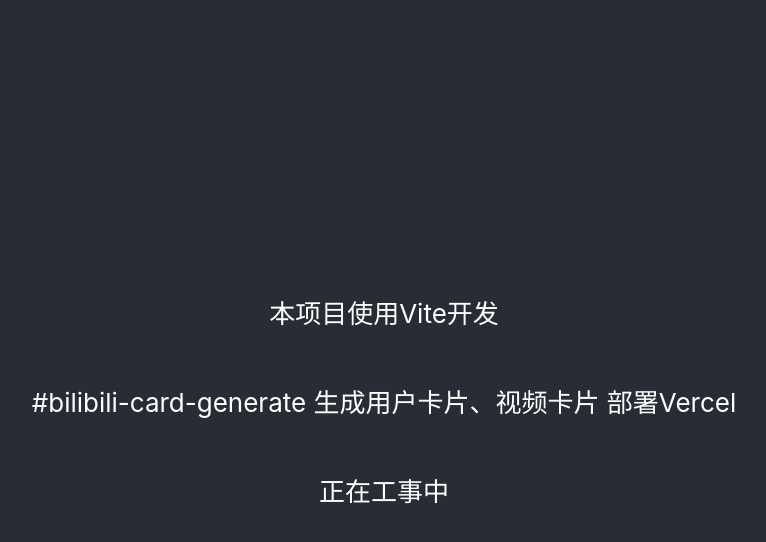
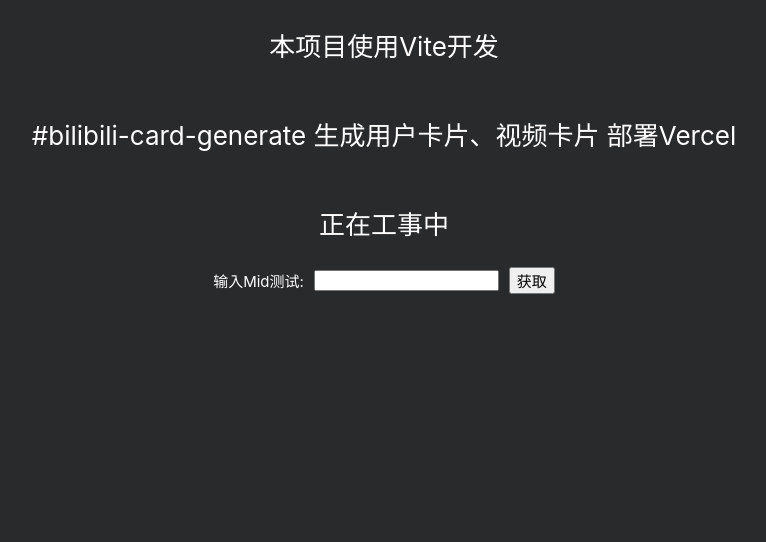
Before and after one commit to Luncode/bilibili-card-generate, a React (Vite) app: page / in a window 1280 px wide. Shown: the top 542 px of the page, without its empty margins (256-1022 px from the left). Built offline with nearby package versions, Linux system fonts and the light colour scheme.

Commit message:
更新和配置 测试

```diff
--- a/index.html
+++ b/index.html
@@ -4,7 +4,8 @@
     <meta charset="UTF-8" />
     <link rel="icon" type="image/svg+xml" href="/src/favicon.svg" />
     <meta name="viewport" content="width=device-width, initial-scale=1.0" />
-    <title>Vite App</title>
+    <meta name="referrer" content="no-referrer">
+    <title>bilibili-card-generate</title>
   </head>
   <body>
     <div id="root"></div>
--- a/src/App.css
+++ b/src/App.css
@@ -13,13 +13,48 @@
   }
 }
 
+.MidNumber{
+  font-size:15px;
+  display: flex;
+  align-items: center;
+}
+.MidNumber input{
+  margin: 0 10px;
+}
+.MidNumber button{
+  font-size: 15px;
+}
+.userFace{
+  width:100px;
+  border-radius:50%;
+}
+.userInfo{
+  margin-top:30px;
+  width:300px;
+  height:200px;
+  color:#000;
+  background-color: #fff;
+  border-radius: 10px;
+  padding:10px 0;
+}
+.userFace{
+  margin: 10px 0;
+}
+.userStatus{
+  box-sizing: border-box;
+  font-size:14px;
+  display: flex;
+  width:100%;
+  padding:0 10px;
+  justify-content: space-between;
+}
+
 .App-header {
-  background-color: #282c34;
+  background-color: #292a2c;
   min-height: 100vh;
   display: flex;
   flex-direction: column;
   align-items: center;
-  justify-content: center;
   font-size: calc(10px + 2vmin);
   color: white;
 }
--- a/src/App.tsx
+++ b/src/App.tsx
@@ -1,12 +1,50 @@
+import { useEffect, useState } from "react";
 import "./App.css";
+import { IBILIBILI_USER_INFO } from "./IType/interface";
 
 function App() {
+  const [userInfo, setUserInfo] = useState<IBILIBILI_USER_INFO>();
+  const [MidNumber, setMidNumber] = useState<string>();
+  const getUserInfo = () => {
+    fetch("/bilibili/x/space/acc/info?mid=" + MidNumber).then(async (res) => {
+      setUserInfo((await res.json()) as IBILIBILI_USER_INFO);
+      console.log(userInfo?.data);
+    });
+  };
+  // useEffect(()=>{
+  //   fetch('/bilibili/x/space/acc/info?mid=22753506').then(res => {
+  //     setUserInfo((res.json() as unknown as IBILIBILI_USER_INFO))
+  //     console.log(userInfo?.data.name);
+  //   })
+  // },[])
   return (
     <div className="App">
       <header className="App-header">
         <p>本项目使用Vite开发</p>
         <p>#bilibili-card-generate 生成用户卡片、视频卡片 部署Vercel</p>
         <p>正在工事中</p>
+        <div className="MidNumber">
+          <span>输入Mid测试: </span>
+          <input
+            value={MidNumber}
+            onChange={(e) => {
+              setMidNumber(e.target.value);
+            }}
+          />
+          <button onClick={getUserInfo}>获取</button>
+        </div>
+        {userInfo && (
+          <div className="userInfo">
+            <div className="">{userInfo?.data.name}</div>
+            <img className="userFace" src={userInfo?.data.face} alt="" />
+            <div className="userStatus">
+              <div>直播间：{userInfo.data.live_room.liveStatus == 1 ? '在线':'离线'}</div>
+              <div>用户等级：{userInfo.data.level}</div>
+              <div>硬币数量：{userInfo.data.coins}</div>
+            </div>
+          </div>
+        )}
+        {/* <textarea value={userInfo?.data.coins}  /> */}
       </header>
     </div>
   );
--- /dev/null
+++ b/src/IType/interface.ts
@@ -0,0 +1,152 @@
+export interface IUSER_INFO{
+    mid: number;
+    name: string;
+    sex: string;
+    face: string;
+    face_nft: number;
+    sign: string;
+    rank: number;
+    level: number;
+    jointime: number;
+    moral: number;
+    silence: number;
+    coins: number;
+    fans_badge: boolean;
+    fans_medal: FansMedal;
+    official: Official;
+    vip: Vip;
+    pendant: Pendant;
+    nameplate: Nameplate;
+    user_honour_info: UserHonourInfo;
+    is_followed: boolean;
+    top_photo: string;
+    theme: any;
+    sys_notice: any;
+    live_room: LiveRoom;
+    birthday: string;
+    school: string;
+    profession: Profession;
+    tags: string;
+    series: Series;
+    is_senior_member: number;
+  }
+
+  interface FansMedal {
+    show: boolean;
+    wear: boolean;
+    medal: Medal;
+  }
+
+  interface Label {
+    path: string;
+    text: string;
+    label_theme: string;
+    text_color: string;
+    bg_style: number;
+    bg_color: string;
+    border_color: string;
+  }
+
+  interface LiveRoom {
+    roomStatus: number;
+    liveStatus: number;
+    url: string;
+    title: string;
+    cover: string;
+    roomid: number;
+    roundStatus: number;
+    broadcast_type: number;
+    watched_show: WatchedShow;
+  }
+
+  interface Medal {
+    uid: number;
+    target_id: number;
+    medal_id: number;
+    level: number;
+    medal_name: string;
+    medal_color: number;
+    intimacy: number;
+    next_intimacy: number;
+    day_limit: number;
+    medal_color_start: number;
+    medal_color_end: number;
+    medal_color_border: number;
+    is_lighted: number;
+    light_status: number;
+    wearing_status: number;
+    score: number;
+  }
+
+  interface Nameplate {
+    nid: number;
+    name: string;
+    image: string;
+    image_small: string;
+    level: string;
+    condition: string;
+  }
+
+  interface Official {
+    role: number;
+    title: string;
+    desc: string;
+    type: number;
+  }
+
+  interface Pendant {
+    pid: number;
+    name: string;
+    image: string;
+    expire: number;
+    image_enhance: string;
+    image_enhance_frame: string;
+  }
+
+  interface Profession {
+    name: string;
+    department: string;
+    title: string;
+    is_show: number;
+  }
+
+  export interface IBILIBILI_USER_INFO {
+    code: number;
+    message: string;
+    ttl: number;
+    data: IUSER_INFO;
+  }
+
+  interface Series {
+    user_upgrade_status: number;
+    show_upgrade_window: boolean;
+  }
+
+  interface UserHonourInfo {
+    mid: number;
+    colour: string;
+    tags: any[];
+  }
+
+  interface Vip {
+    type: number;
+    status: number;
+    due_date: number;
+    vip_pay_type: number;
+    theme_type: number;
+    label: Label;
+    avatar_subscript: number;
+    nickname_color: string;
+    role: number;
+    avatar_subscript_url: string;
+  }
+
+  interface WatchedShow {
+    switch: boolean;
+    num: number;
+    text_small: string;
+    text_large: string;
+    icon: string;
+    icon_location: string;
+    icon_web: string;
+  }
--- a/vite.config.ts
+++ b/vite.config.ts
@@ -1,7 +1,19 @@
-import { defineConfig } from 'vite'
+import { build, defineConfig } from 'vite'
 import react from '@vitejs/plugin-react'
 
 // https://vitejs.dev/config/
 export default defineConfig({
-  plugins: [react()]
+  plugins: [react()],
+  build:{
+    sourcemap:false
+  },
+  server:{
+    proxy:{
+      '/bilibili': {
+        target: 'https://api.bilibili.com/',
+        changeOrigin: true,
+        rewrite: (path) => path.replace(/^\/bilibili/, '')
+      },
+    }
+  }
 })
```
Also changed, not shown: 1 other file (tests, documents, lock files or other folders).
